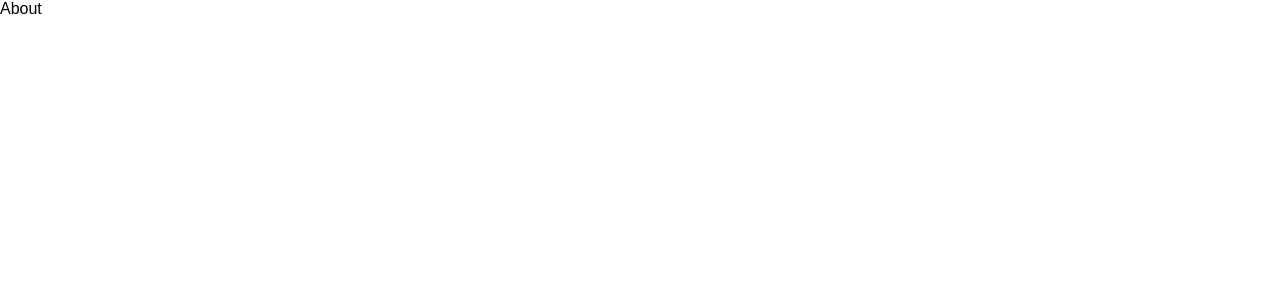
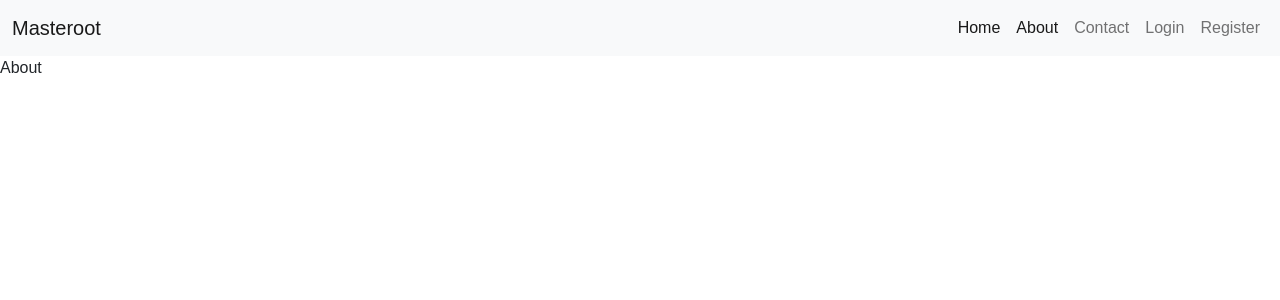
Before and after one commit to aditya6700/mern-stack, a React (Create React App) app in the folder client/: page /about in a window 1280 px wide. Shown: the top 300 px of the page. Built offline with nearby package versions, Linux system fonts and the light colour scheme.

Commit message:
Navbar added

```diff
--- a/client/public/index.html
+++ b/client/public/index.html
@@ -27,5 +27,6 @@
       To begin the development, run `npm start`.
       To create a production bundle, use `npm run build`.
     -->
+    <script src="https://cdn.jsdelivr.net/npm/bootstrap@5.0.2/dist/js/bootstrap.bundle.min.js" integrity="sha384-MrcW6ZMFYlzcLA8Nl+NtUVF0sA7MsXsP1UyJoMp4YLEuNSfAP+JcXn/tWtIaxVXM" crossorigin="anonymous"></script>
   </body>
 </html>
--- /dev/null
+++ b/client/src/components/Navbar.jsx
@@ -0,0 +1,37 @@
+import React from 'react';
+import 'bootstrap/dist/css/bootstrap.css';
+import { NavLink } from 'react-router-dom';
+
+export default function Navbar() {
+  return (
+    <>
+        <nav className="navbar navbar-expand-lg navbar-light bg-light">
+        <div className="container-fluid">
+            <NavLink className="navbar-brand" to="/">Masteroot</NavLink>
+            <button className="navbar-toggler" type="button" data-bs-toggle="collapse" data-bs-target="#navbarSupportedContent" aria-controls="navbarSupportedContent" aria-expanded="false" aria-label="Toggle navigation">
+            <span className="navbar-toggler-icon"></span>
+            </button>
+            <div className="collapse navbar-collapse" id="navbarSupportedContent">
+            <ul className="navbar-nav ms-auto mb-2 mb-lg-0">
+                <li className="nav-item">
+                <NavLink className="nav-link active" aria-current="page" to="/">Home</NavLink>
+                </li>
+                <li className="nav-item">
+                <NavLink className="nav-link" to="/about">About</NavLink>
+                </li>
+                <li className="nav-item">
+                <NavLink className="nav-link" to="/contact">Contact</NavLink>
+                </li>
+                <li className="nav-item">
+                <NavLink className="nav-link" to="/login">Login</NavLink>
+                </li>
+                <li className="nav-item">
+                <NavLink className="nav-link" to="/register">Register</NavLink>
+                </li>
+            </ul>
+            </div>
+        </div>
+        </nav>
+    </>
+  )
+}
--- a/client/src/pages/About.jsx
+++ b/client/src/pages/About.jsx
@@ -1,7 +1,11 @@
 import React from 'react'
+import Navbar from '../components/Navbar'
 
 export default function About() {
   return (
-    <div>About</div>
+    <>
+      <Navbar />
+      <div>About</div>
+    </>
   )
 }
--- a/client/src/pages/Contact.jsx
+++ b/client/src/pages/Contact.jsx
@@ -1,7 +1,11 @@
 import React from 'react'
+import Navbar from '../components/Navbar'
 
 export default function Contact() {
   return (
-    <div>Contact</div>
+    <>
+      <Navbar />
+      <div>Contact</div>
+    </>
   )
 }
--- a/client/src/pages/Home.jsx
+++ b/client/src/pages/Home.jsx
@@ -1,7 +1,11 @@
 import React from 'react'
+import Navbar from '../components/Navbar'
 
 export default function Home() {
   return (
-    <div>Home</div>
+    <>
+      <Navbar />
+      <div>Home</div>
+    </>
   )
 }
--- a/client/src/pages/Login.jsx
+++ b/client/src/pages/Login.jsx
@@ -1,7 +1,11 @@
 import React from 'react'
+import Navbar from '../components/Navbar'
 
 export default function Login() {
   return (
-    <div>Login</div>
+    <>
+      <Navbar />
+      <div>Login</div>
+    </>
   )
 }
--- a/client/src/pages/Register.jsx
+++ b/client/src/pages/Register.jsx
@@ -1,7 +1,11 @@
 import React from 'react'
+import Navbar from '../components/Navbar'
 
 export default function Register() {
   return (
-    <div>Register</div>
+    <>
+      <Navbar />
+      <div>Register</div>
+    </>
   )
 }
```
Also changed, not shown: 1 other file (tests, documents, lock files or other folders).
